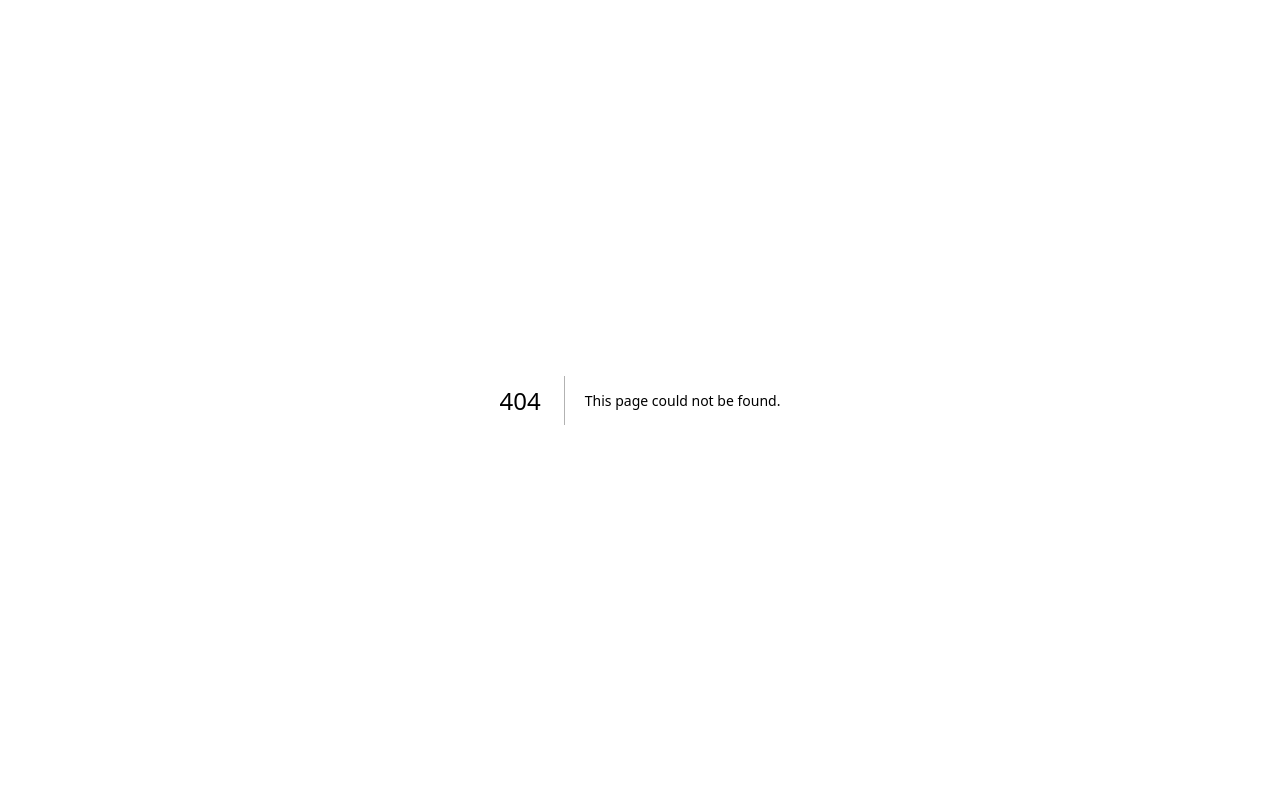
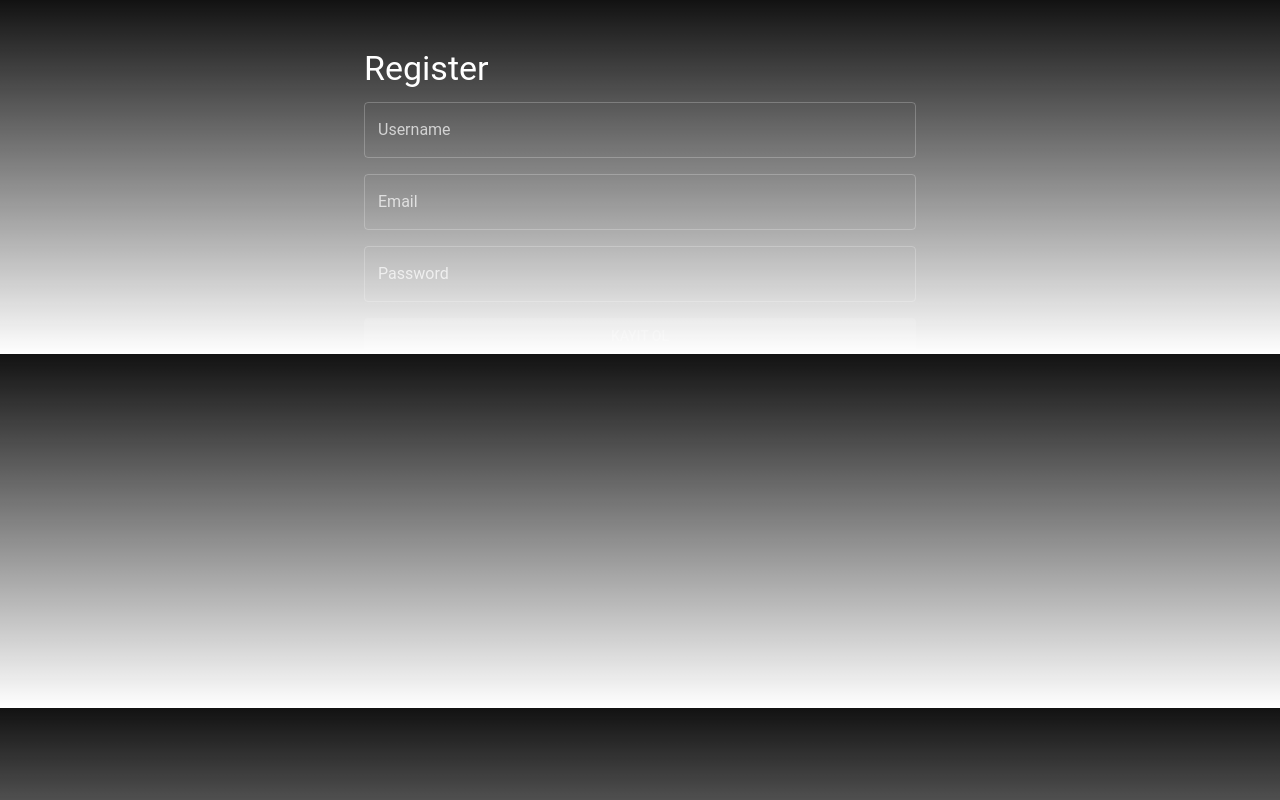
Before and after one commit to uluemre/concertly, a Next.js app: page /register in a window 1280 px wide. Before the commit this address had no page. Built offline with nearby package versions, Linux system fonts and the light colour scheme.

Commit message:
feat: completed user register and login system

```diff
--- /dev/null
+++ b/src/app/api/login/route.ts
@@ -0,0 +1,47 @@
+import { NextResponse } from 'next/server';
+import { PrismaClient } from '@prisma/client';
+
+const prisma = new PrismaClient();
+
+export async function POST(req: Request) {
+    try {
+        const body = await req.json();
+        const { email, password } = body;
+
+        if (!email || !password) {
+            return NextResponse.json(
+                { message: 'Email ve şifre zorunludur' },
+                { status: 400 }
+            );
+        }
+
+        const user = await prisma.user.findUnique({
+            where: { email },
+        });
+
+        if (!user) {
+            return NextResponse.json(
+                { message: 'Kullanıcı bulunamadı' },
+                { status: 404 }
+            );
+        }
+
+        if (user.password !== password) {
+            return NextResponse.json(
+                { message: 'Şifre hatalı' },
+                { status: 401 }
+            );
+        }
+
+        return NextResponse.json(
+            { message: 'Giriş başarılı', user },
+            { status: 200 }
+        );
+    } catch (err) {
+        console.error('Login error:', err);
+        return NextResponse.json(
+            { message: 'Sunucu hatası' },
+            { status: 500 }
+        );
+    }
+}
--- /dev/null
+++ b/src/app/api/register/route.ts
@@ -0,0 +1,49 @@
+import { NextResponse } from 'next/server';
+import { PrismaClient } from '@prisma/client';
+
+const prisma = new PrismaClient();
+
+export async function POST(req: Request) {
+    try {
+        const body = await req.json();
+        const { username, email, password } = body;
+
+        if (!username || !email || !password) {
+            return NextResponse.json(
+                { message: 'Tüm alanlar zorunludur' },
+                { status: 400 }
+            );
+        }
+
+        // Email veya kullanıcı adı daha önce kullanılmış mı kontrol et
+        const existingUser = await prisma.user.findFirst({
+            where: {
+                OR: [{ email }, { username }],
+            },
+        });
+
+        if (existingUser) {
+            return NextResponse.json(
+                { message: 'Kullanıcı adı veya email zaten kayıtlı' },
+                { status: 400 }
+            );
+        }
+
+        // Yeni kullanıcıyı oluştur
+        const newUser = await prisma.user.create({
+            data: {
+                username,
+                email,
+                password, // ⚠️ Düz metin olarak kayıt ediliyor (şimdilik)
+            },
+        });
+
+        return NextResponse.json(newUser, { status: 201 });
+    } catch (err) {
+        console.error('Register error:', err);
+        return NextResponse.json(
+            { message: 'Sunucu hatası' },
+            { status: 500 }
+        );
+    }
+}
--- /dev/null
+++ b/src/app/register/page.tsx
@@ -0,0 +1,111 @@
+'use client';
+
+import { useState } from 'react';
+import {
+    Box,
+    Button,
+    TextField,
+    Typography,
+    Container,
+    Alert,
+} from '@mui/material';
+
+export default function RegisterPage() {
+    const [form, setForm] = useState({
+        username: '',
+        email: '',
+        password: '',
+    });
+
+    const [loading, setLoading] = useState(false);
+    const [success, setSuccess] = useState(false);
+    const [error, setError] = useState('');
+
+    const handleChange = (e: React.ChangeEvent<HTMLInputElement>) => {
+        setForm({ ...form, [e.target.name]: e.target.value });
+    };
+
+    const handleSubmit = async () => {
+        setLoading(true);
+        setError('');
+        setSuccess(false);
+
+        try {
+            const res = await fetch('/api/register', {
+                method: 'POST',
+                headers: { 'Content-Type': 'application/json' },
+                body: JSON.stringify(form),
+            });
+
+            if (!res.ok) {
+                const err = await res.json();
+                throw new Error(err.message || 'Registration failed');
+            }
+
+            setSuccess(true);
+            setForm({ username: '', email: '', password: '' });
+        } catch (err: any) {
+            setError(err.message);
+        } finally {
+            setLoading(false);
+        }
+    };
+
+    return (
+        <Container maxWidth="sm" sx={{ mt: 6 }}>
+            <Typography variant="h4" gutterBottom>
+                Register
+            </Typography>
+
+            {success && (
+                <Alert severity="success" sx={{ mb: 2 }}>
+                    Kayıt başarılı! 🎉
+                </Alert>
+            )}
+
+            {error && (
+                <Alert severity="error" sx={{ mb: 2 }}>
+                    {error}
+                </Alert>
+            )}
+
+            <TextField
+                label="Username"
+                name="username"
+                value={form.username}
+                onChange={handleChange}
+                fullWidth
+                sx={{ mb: 2 }}
+            />
+
+            <TextField
+                label="Email"
+                name="email"
+                type="email"
+                value={form.email}
+                onChange={handleChange}
+                fullWidth
+                sx={{ mb: 2 }}
+            />
+
+            <TextField
+                label="Password"
+                name="password"
+                type="password"
+                value={form.password}
+                onChange={handleChange}
+                fullWidth
+                sx={{ mb: 2 }}
+            />
+
+            <Button
+                variant="contained"
+                onClick={handleSubmit}
+                disabled={loading || !form.username || !form.email || !form.password}
+                fullWidth
+            >
+                {loading ? 'Kayıt yapılıyor...' : 'Kayıt Ol'}
+            </Button>
+        </Container>
+    );
+}
```
Also changed, not shown: src/app/login/page.tsx (added, +96 -0 lines).
